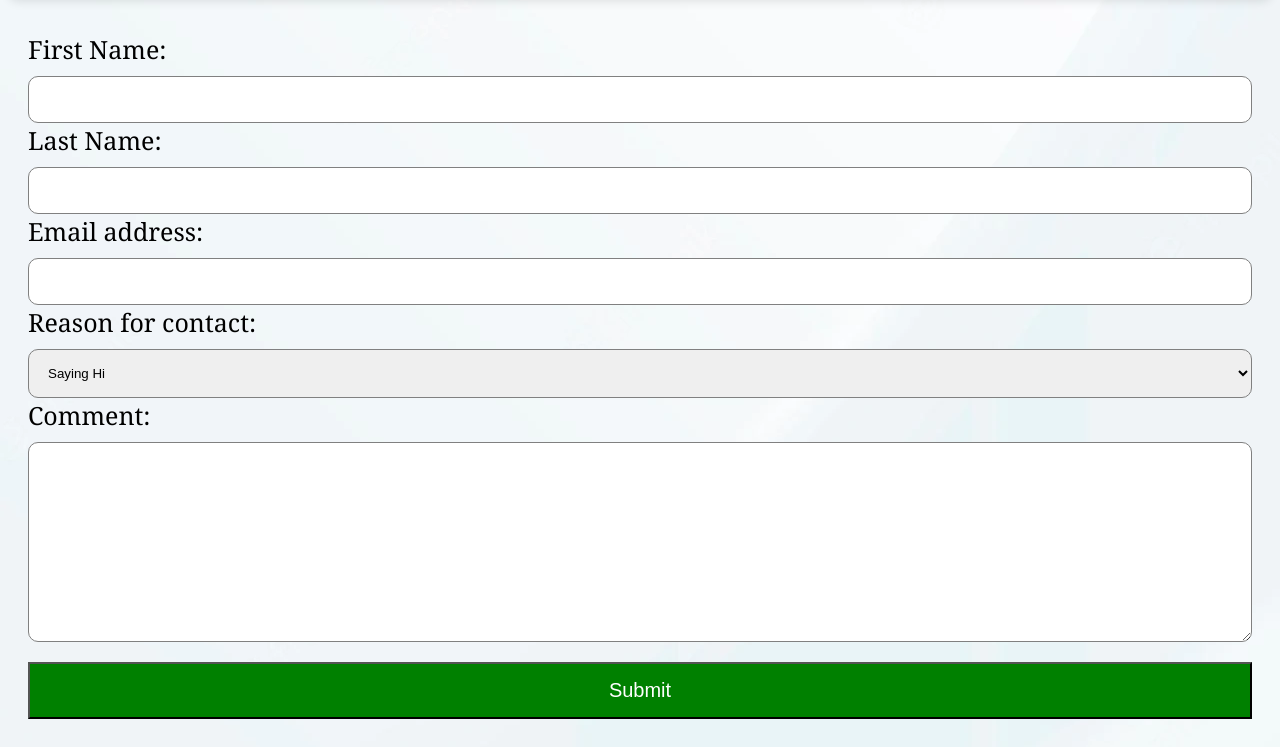
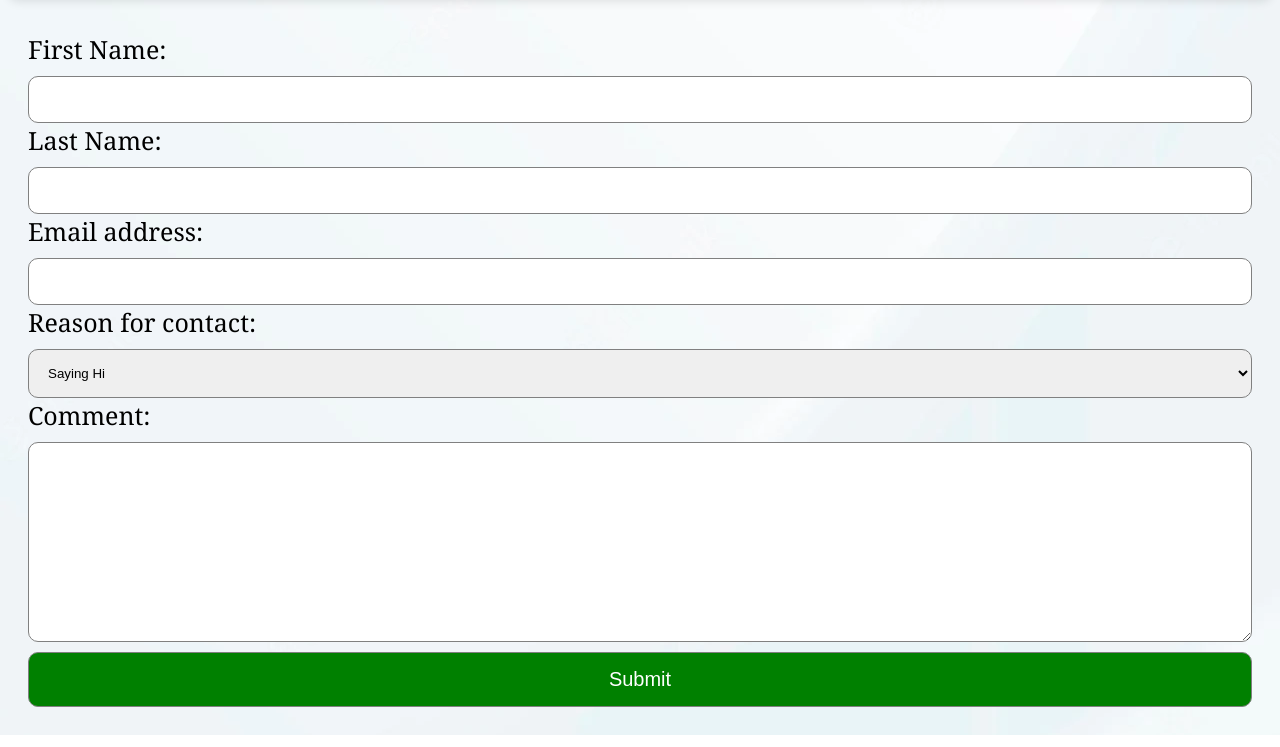
Before and after one commit to Xiaokun-MSU/mi349_final, a plain HTML site: page contact.html in a window 1280 px wide. Shown: the part 107-854 px from the top of the page. Drawn offline with Linux system fonts and the light colour scheme.

Commit message:
changes6

```diff
--- a/contact.html
+++ b/contact.html
@@ -39,8 +39,8 @@
             <label class="comment">Comment:
                 <textarea name="comment"></textarea>
             </label>
-            <input type="submit" class="submit" value="Submit"></button>
         </form>
+        <button onclick="clickMe()" class="buttonClick">Submit</button>
     </div>
 
     <script src="function.js"></script>
--- a/function.js
+++ b/function.js
@@ -0,0 +1,3 @@
+function clickMe (){
+    alert("Oops! There is something wrong. Please contact me latter.")
+}
--- a/style.css
+++ b/style.css
@@ -111,7 +111,7 @@ input {
     margin-top: 20px;
 }
 
-input[type=text],select, textarea{
+input[type=text],select, textarea, .buttonClick{
     width: 100%;
     padding: 15px 15px;
     border-radius: 10px;
@@ -121,18 +121,15 @@ input[type=text],select, textarea{
     margin-top: 10px;
 }
 
+.buttonClick{
+    background-color: green;
+    color:white;
+    font-size: 20px;
+    text-align: center;
+}
+
 .comment textarea{
     height: 200px;
-}
-
-input[type=submit] {
-    background-color: green ;
-    width: 100%;
-    color:white;
-    padding: 15px 15px;
-    margin-top: 20px;
-    font-size: 20px;
-
 }
 
 label {
@@ -145,7 +142,7 @@ label {
     height: 440px;
     margin-right: 5%;
     margin-top: 10%;
-    margin-left: 2%;
+    margin-left: 3%;
 }
 
 #ComDetail {
```
Also changed, not shown: work.html (+3 -1 lines), 1 other file.
